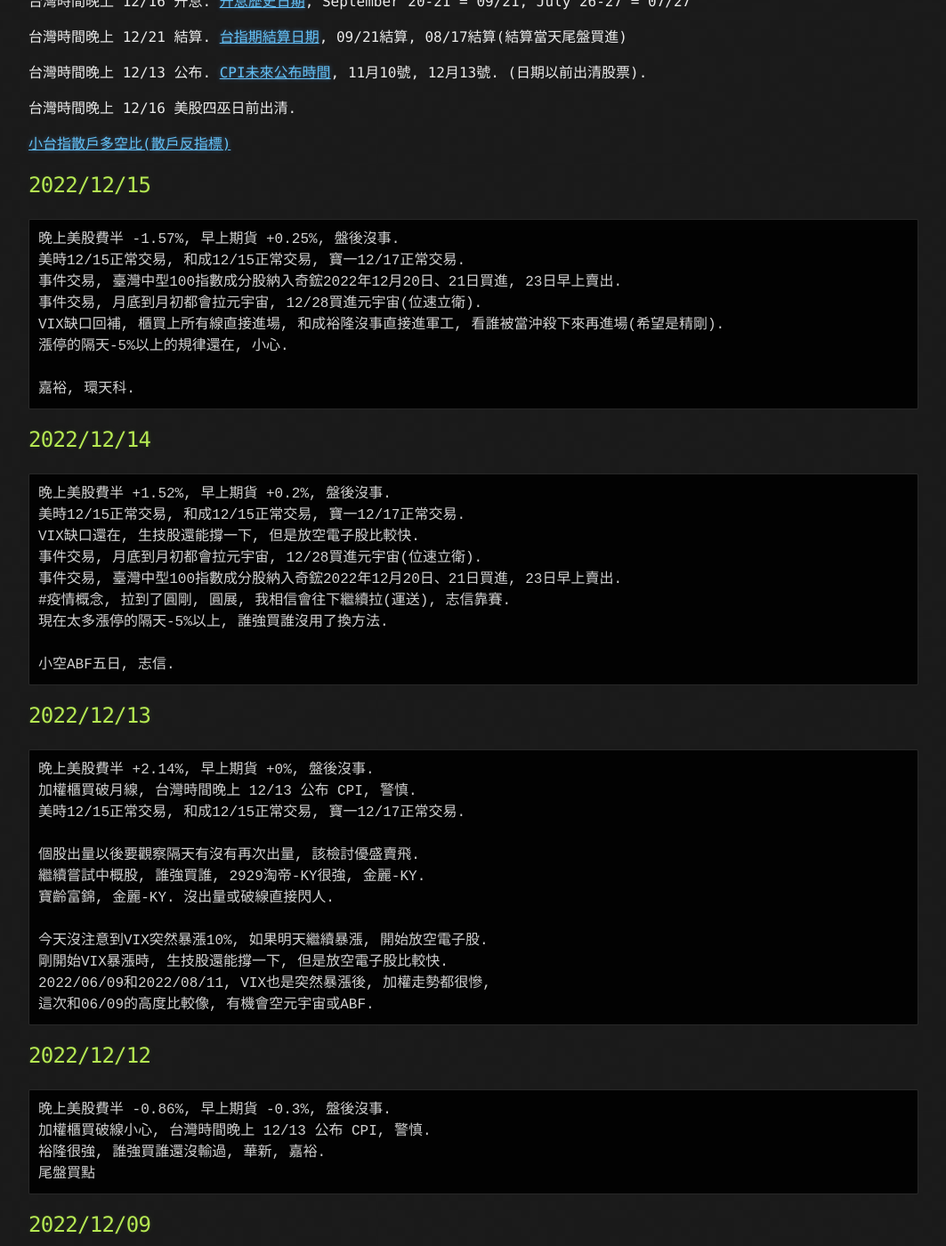
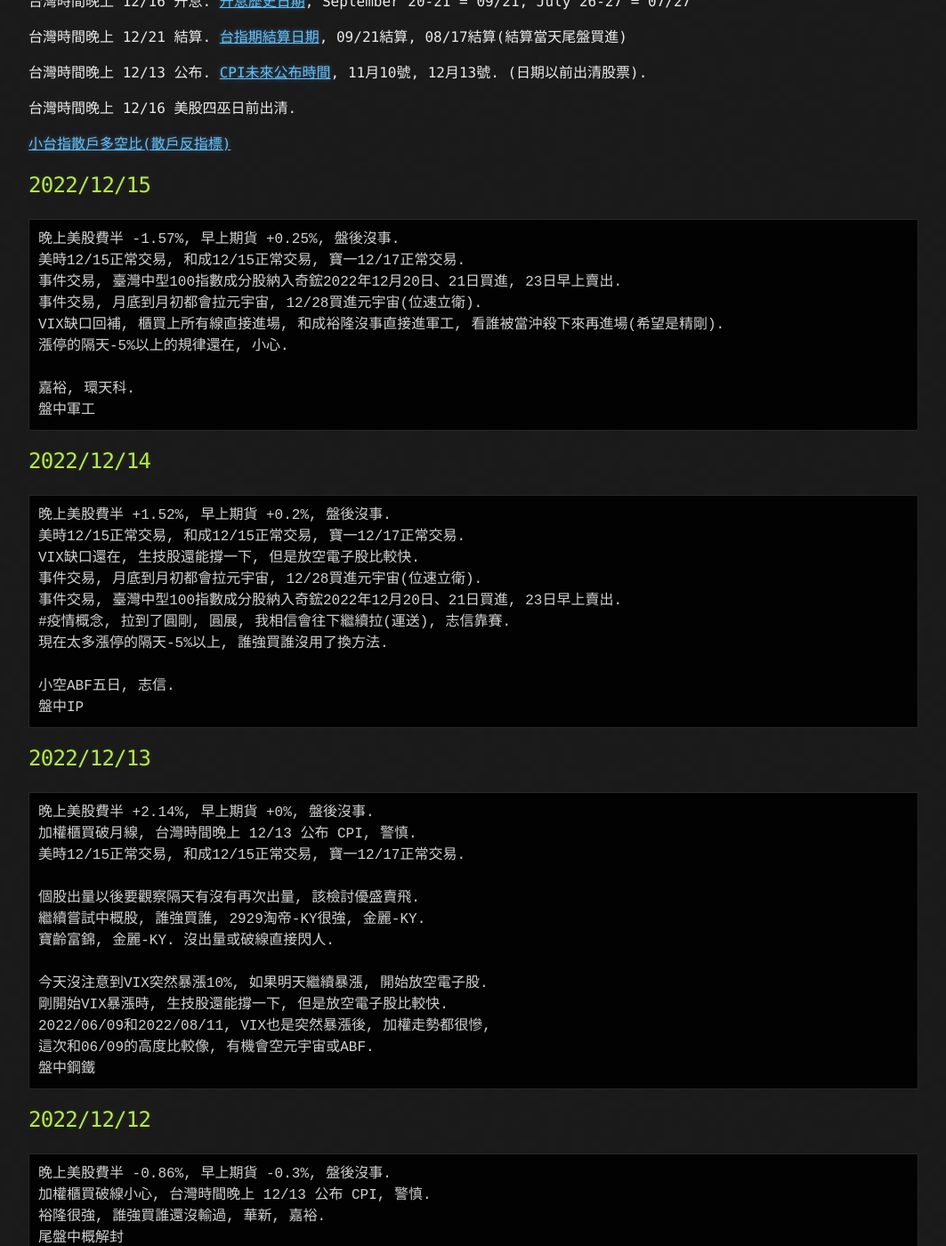
Before and after one commit to lepg5487/Stock_God, a Jekyll site: the page built from index.md, in a window 1280 px wide and 1400 px high, scrolled down 348 px. Shown: the whole window at 89% size, without its empty margins (108-1171 px from the left). Built offline with Jekyll 4.4.1, drawn with Linux system fonts in a browser that asks for light colours; our own code applies the rules of GitHub Pages for plain Markdown files.

Commit message:
Update index.md

````diff
--- a/index.md
+++ b/index.md
@@ -26,6 +26,7 @@
 漲停的隔天-5%以上的規律還在, 小心.
 
 嘉裕, 環天科.
+盤中軍工
 ```
 
 ## 2022/12/14
@@ -39,6 +40,7 @@
 現在太多漲停的隔天-5%以上, 誰強買誰沒用了換方法.
 
 小空ABF五日, 志信.
+盤中IP
 ```
 
 ## 2022/12/13
@@ -55,6 +57,7 @@
 剛開始VIX暴漲時, 生技股還能撐一下, 但是放空電子股比較快.
 2022/06/09和2022/08/11, VIX也是突然暴漲後, 加權走勢都很慘,
 這次和06/09的高度比較像, 有機會空元宇宙或ABF.
+盤中鋼鐵
 ```
 
 ## 2022/12/12
@@ -62,7 +65,7 @@
 晚上美股費半 -0.86%, 早上期貨 -0.3%, 盤後沒事.
 加權櫃買破線小心, 台灣時間晚上 12/13 公布 CPI, 警慎.
 裕隆很強, 誰強買誰還沒輸過, 華新, 嘉裕.
-尾盤買點
+尾盤中概解封
 ```
 
 ## 2022/12/09
````
